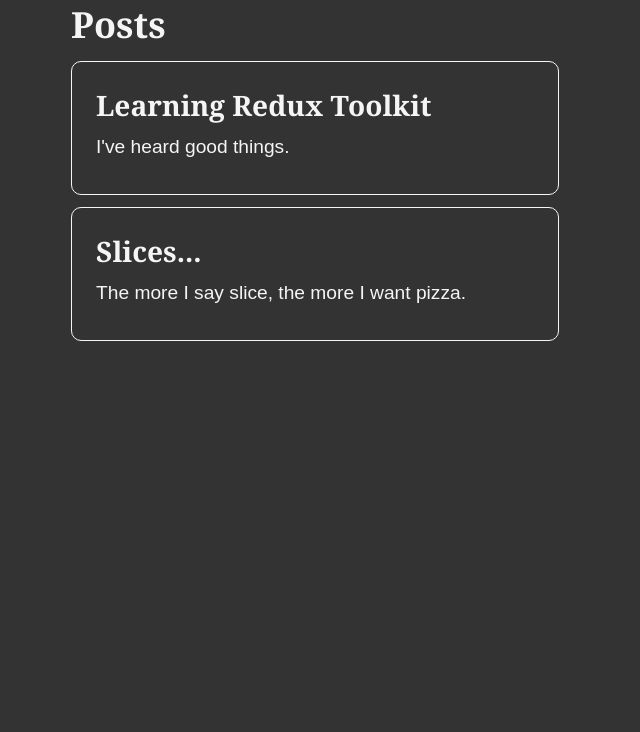
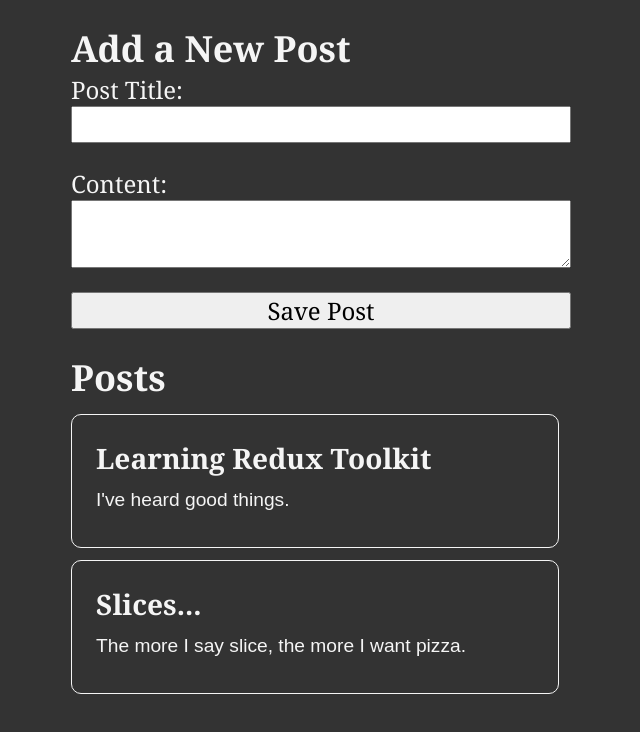
Before and after one commit to cyberbug2077/redux-course, a React (Create React App) app: page / in a window 1280 px wide. Shown: the top 732 px of the page, without its empty margins (319-959 px from the left). Built offline with nearby package versions, Linux system fonts and the light colour scheme.

Commit message:
add AddPostForm

```diff
--- a/src/App.js
+++ b/src/App.js
@@ -1,8 +1,10 @@
+import AddPostForm from "./features/posts/AddPostForm";
 import PostsList from "./features/posts/PostsList";
 
 function App() {
   return (
     <main className="App">
+      <AddPostForm />
       <PostsList />
     </main>
   );
--- /dev/null
+++ b/src/features/posts/AddPostForm.js
@@ -0,0 +1,55 @@
+import { useState } from "react";
+import { useDispatch } from "react-redux";
+import { nanoid } from "@reduxjs/toolkit";
+
+import { postAdded } from "./postsSlice";
+
+const AddPostForm = () => {
+    const [title, setTitle] = useState('')
+    const [content, setContent] = useState('')
+    const dispatch = useDispatch()
+
+    const onSavePostClicked = () => {
+        if (title && content) {
+            dispatch(
+                postAdded(
+                    {
+                        id: nanoid(),
+                        title,
+                        content
+                    }
+                )
+            )
+            setContent('')
+            setTitle('')
+        }
+    }
+
+    return (
+        <section>
+            <h2>Add a New Post</h2>
+            <form >
+                <label htmlFor="postTitle">Post Title:</label>
+                <input
+                    type="text"
+                    id="postTitle"
+                    value={title}
+                    onChange={e => setTitle(e.target.value)}
+                />
+                <label htmlFor="postContent">Content:</label>
+                <textarea
+                    type="text"
+                    id="postContent"
+                    value={content}
+                    onChange={e => setContent(e.target.value)}
+                />
+                <button
+                    type="button"
+                    onClick={onSavePostClicked}
+                >Save Post</button>
+            </form>
+        </section>
+    )
+}
+
+export default AddPostForm
--- a/src/features/posts/postsSlice.js
+++ b/src/features/posts/postsSlice.js
@@ -8,9 +8,15 @@
 const postsSlice = createSlice({
     name: 'posts',
     initialState,
-    reducers:{}
+    reducers:{
+        postAdded(state, action) {
+            state.push(action.payload)
+        }
+    }
 })
 
 export const selectAllPosts = (state) => state.posts;
 
+export const { postAdded } = postsSlice.actions;
+
 export default postsSlice.reducer
```
